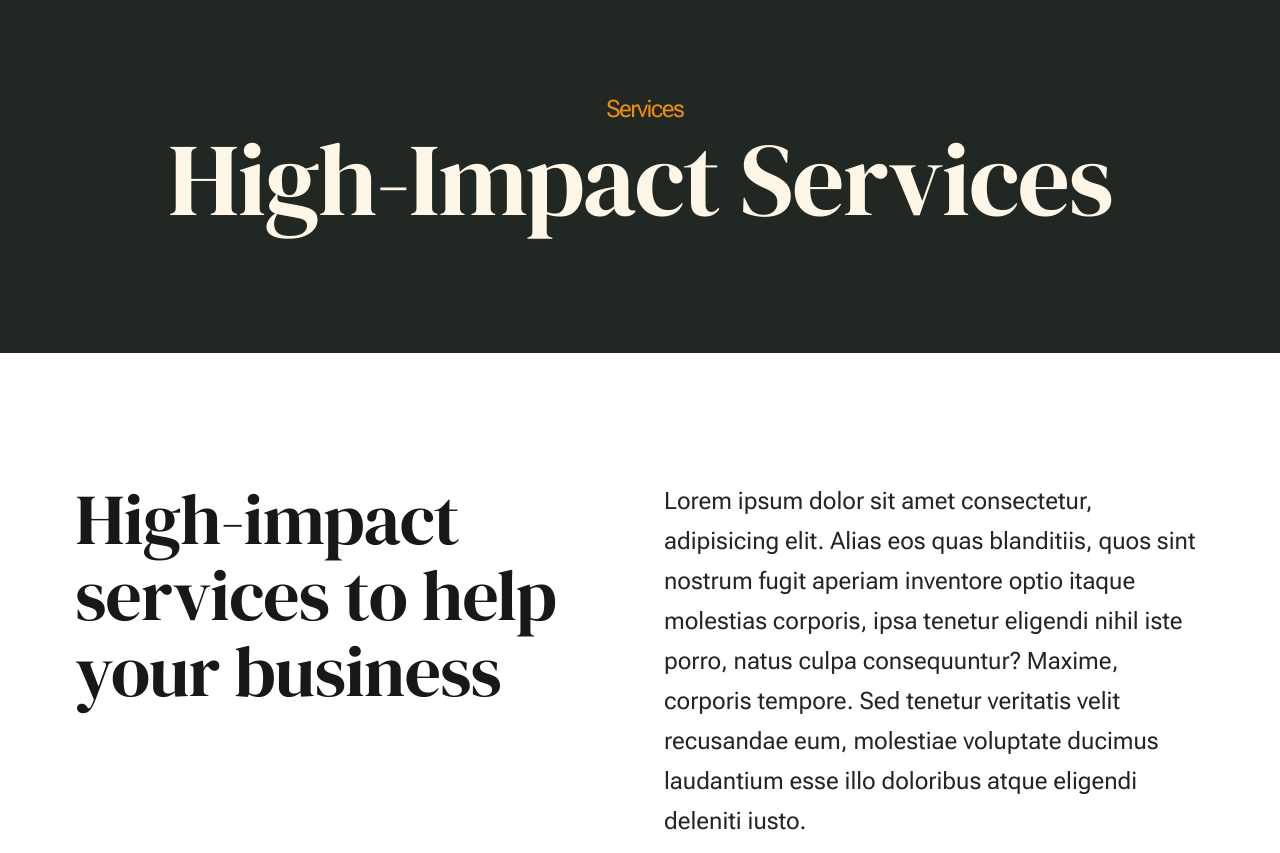
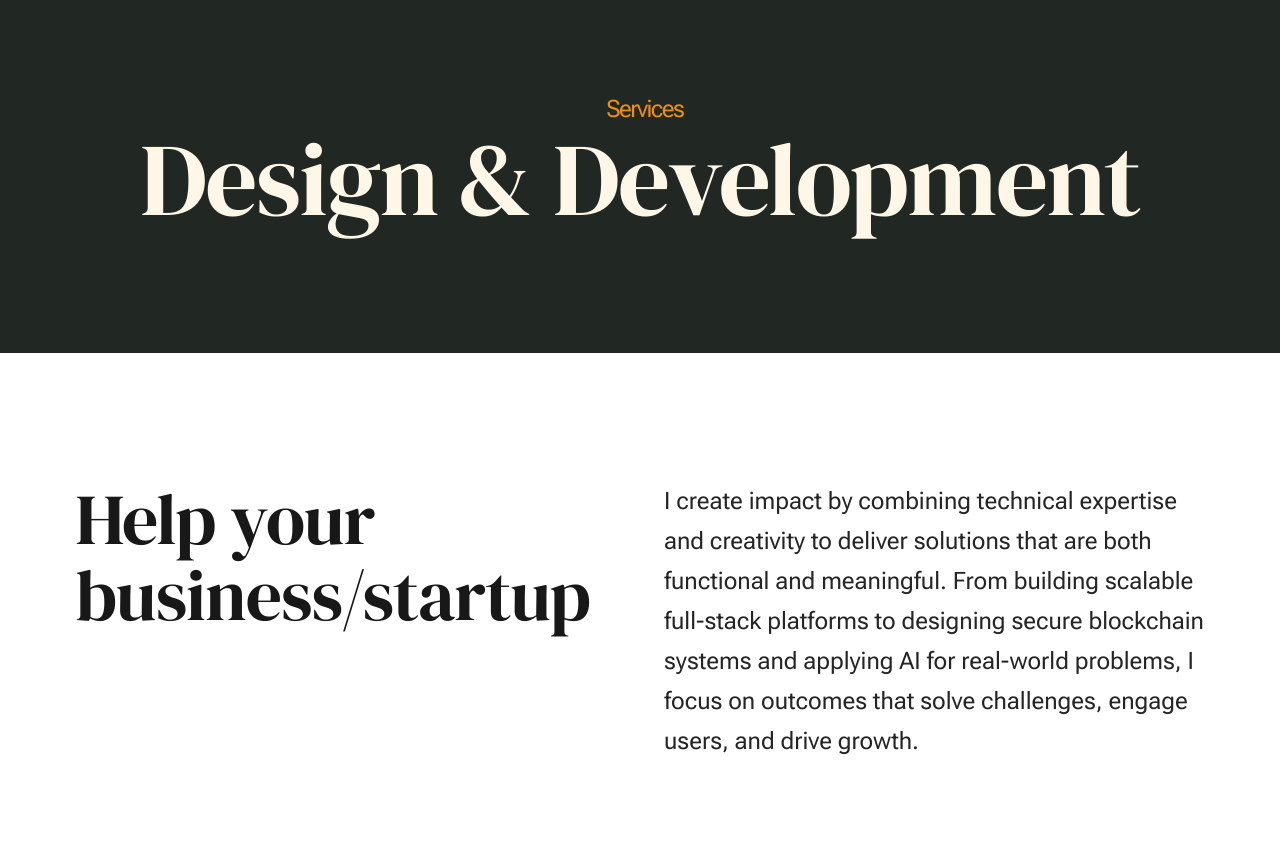
Before and after one commit to Pratyush-Tripathi-4592/My-Portfolio, a plain HTML site: page services.html in a window 1280 px wide. Shown: the part 99-952 px from the top of the page. Drawn offline with Linux system fonts and the light colour scheme.

Commit message:
services: Design & Development

```diff
--- a/services.html
+++ b/services.html
@@ -90,7 +90,7 @@
                         <div class="column xl-12">
                             <h1 class="page-title">
                                 <span class="page-title__small-type text-pretitle">Services</span>
-                                High-Impact Services
+                                Design & Development
                             </h1>
 
                         </div>
@@ -101,14 +101,12 @@
 
                     <div class="row pageintro">
                         <div class="column xl-6 lg-12">
-                            <h2 class="text-display-title">High-impact services to help your business</h2>
+                            <h2 class="text-display-title">Help your business/startup</h2>
                         </div>
                         <div class="column xl-6 lg-12 u-flexitem-x-right">
                             <p class="lead">
-                            Lorem ipsum dolor sit amet consectetur, adipisicing elit. Alias eos quas blanditiis, quos sint nostrum fugit aperiam
-                            inventore optio itaque molestias corporis, ipsa tenetur eligendi nihil iste porro, natus culpa consequuntur? Maxime,
-                            corporis tempore. Sed tenetur veritatis velit recusandae eum, molestiae voluptate ducimus laudantium esse illo
-                            doloribus atque eligendi deleniti iusto.
+                            I create impact by combining technical expertise and creativity to deliver solutions that are both functional and meaningful.
+                            From building scalable full-stack platforms to designing secure blockchain systems and applying AI for real-world problems, I focus on outcomes that solve challenges, engage users, and drive growth.
                             </p>
                         </div>
                     </div>  <!-- pageintro -->
```
